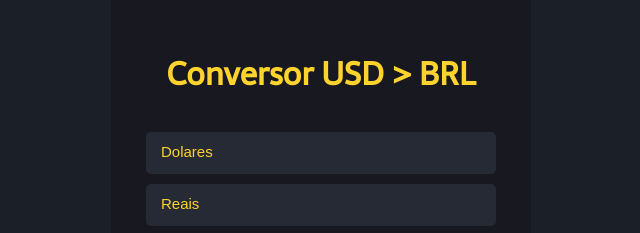
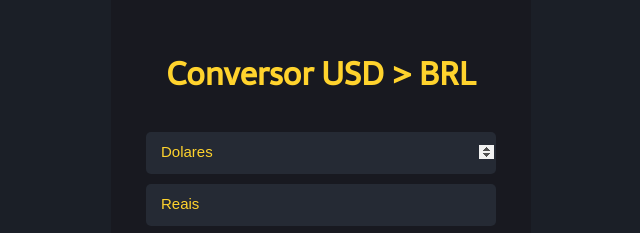
Before and after one commit to pmenezesdev/Conversor-front, a plain HTML site: page index.html in a window 1280 px wide. Shown: the part 221-454 px from the top of the page, 319-959 px from the left. Drawn offline with nearby package versions, Linux system fonts and the light colour scheme.

Commit message:
confirmar

```diff
--- a/index.html
+++ b/index.html
@@ -17,7 +17,7 @@
             </h1>
 
             <form method="post" action="">
-                <input id="USD" type="text" name="USD" placeholder="Dolares" autofocus autocomplete="off" >
+                <input id="USD" type="number" name="USD" placeholder="Dolares" autofocus autocomplete="off" >
                 <input id="BRL" type="text" name="BRL" placeholder="Reais" value="" disabled >
                 <input onclick="converter()" type="button" value="converter" >
             </form>
```
